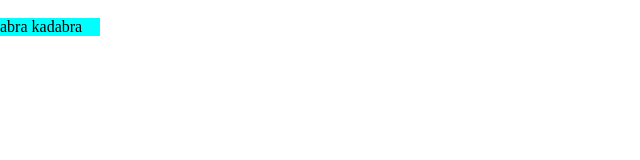
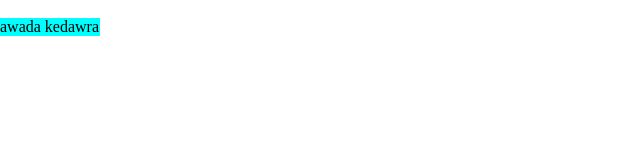
Before and after one commit to Iniuta/CSS-HTML, a plain HTML site: page index.html in a window 1280 px wide. Shown: the full height of the page, 0-640 px from the left. Drawn offline with Linux system fonts and the light colour scheme.

Commit message:
add new text

```diff
--- a/index.html
+++ b/index.html
@@ -10,7 +10,7 @@
 <body>
     <img src="" alt="">
     <article>
-        <p><span class="text-block">abra kadabra</span></p>
+        <p><span class="text-block">awada kedawra</span></p>
     </article>
     <script src="script.js"></script>
 </body>
```
